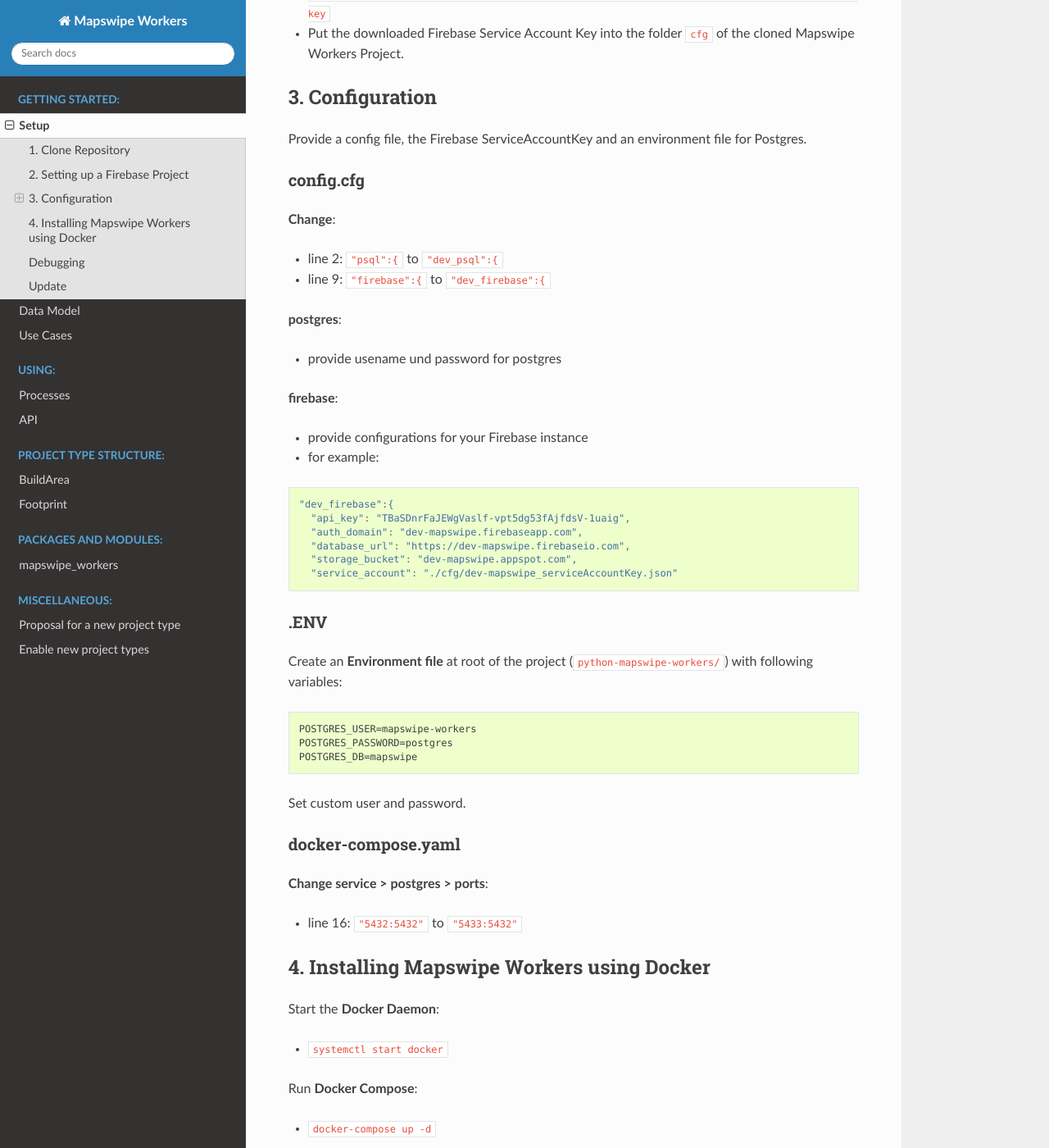
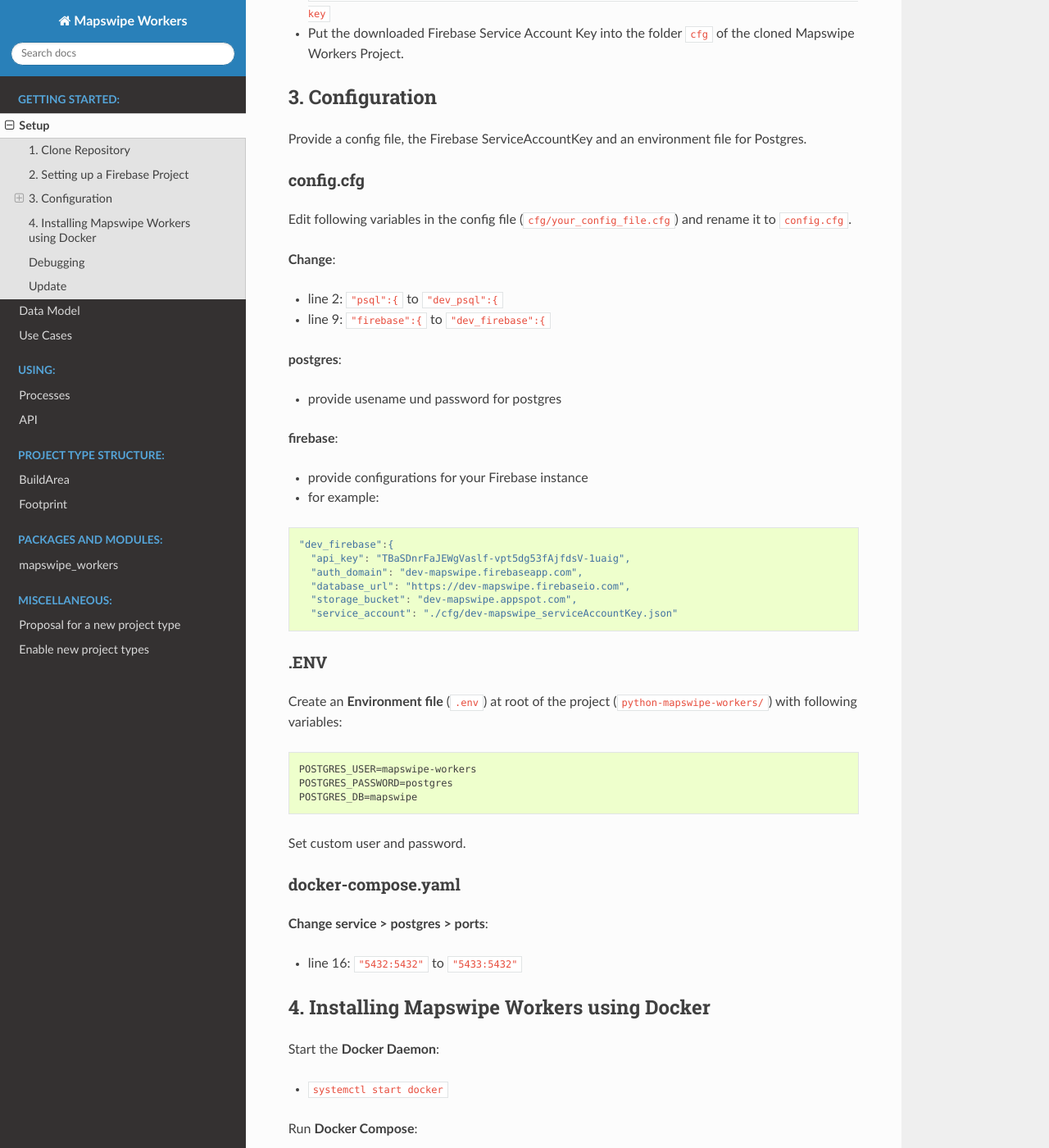
Before and after one commit to mapswipe/python-mapswipe-workers, a Sphinx documentation site: the page built from docs/setup.md, in a window 1280 px wide and 1400 px high, scrolled down 1926 px. Shown: the whole window at 82% size. Built offline with Sphinx 7.4.7 and the Read the Docs theme 2.0.0, drawn with Linux system fonts in a browser that asks for light colours.

Commit message:
Update setup.md

````diff
--- a/docs/setup.md
+++ b/docs/setup.md
@@ -93,7 +93,7 @@
 
 ### config.cfg
 
-<!-- TODO -->
+Edit following variables in the config file (`cfg/your_config_file.cfg`) and rename it to `config.cfg`.
 
 **Change**:
 - line 2: `"psql":{` to `"dev_psql":{`
@@ -117,7 +117,7 @@
 
 ### .ENV
 
-Create an **Environment file** at root of the project (`python-mapswipe-workers/`) with following variables:
+Create an **Environment file** (`.env`) at root of the project (`python-mapswipe-workers/`) with following variables:
 ```env
 POSTGRES_USER=mapswipe-workers
 POSTGRES_PASSWORD=postgres
````
